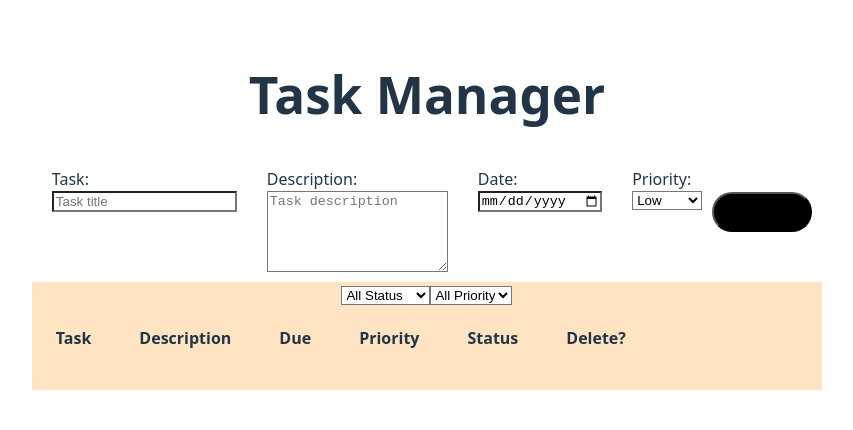
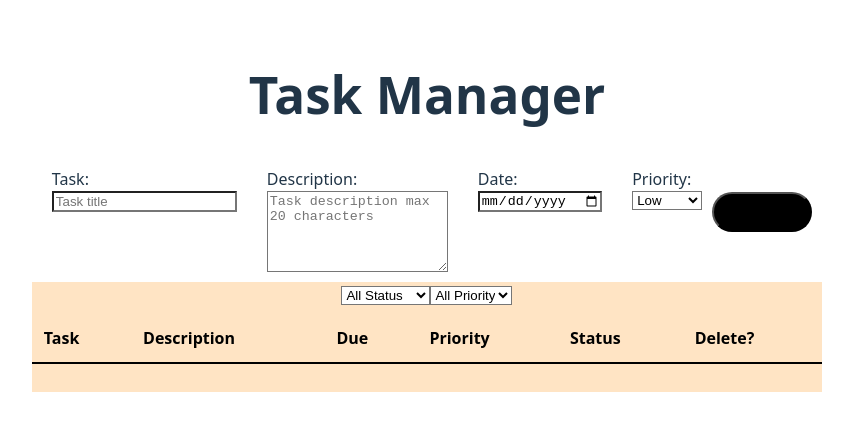
Before and after one commit to jhyche80-jpg/TaskManagerReact-, a React (Vite) app: page / in a window 1280 px wide. Shown: the top 430 px of the page, without its empty margins (213-1066 px from the left). Built offline with nearby package versions, Linux system fonts and the light colour scheme.

Commit message:
Changes some of the elements in vs code to make it render a table instead of a list since that looks better

```diff
--- a/src/components/Render.css
+++ b/src/components/Render.css
@@ -42,5 +42,6 @@ input:focus, textarea:focus,select:focus{
     background-color: bisque;
     color-scheme: light dark;
     padding-bottom: 20px;
+    padding-right: 0;
 
 }
--- a/src/components/Render.tsx
+++ b/src/components/Render.tsx
@@ -94,9 +94,10 @@ export default function Render() {
             <textarea
               rows={5}
               cols={20}
-              placeholder="Task description"
+              placeholder="Task description max 20 characters"
               value={description}
               onChange={(e) => setDescription(e.target.value)}
+              maxLength={20}
             />
 
 
--- a/src/components/TaskList/TaskList.css
+++ b/src/components/TaskList/TaskList.css
@@ -2,8 +2,14 @@ th {
   padding: 12px 24px;
   text-align: left;
 }
-
+th, td {
+  border-bottom: 2px solid #000000;
+  padding: 12px;
+}
 table {
   border-collapse: separate;
   border-spacing: 0 8px;
+  color: black;
+  color-scheme: light dark;
+  width: 100%;
 }
```
